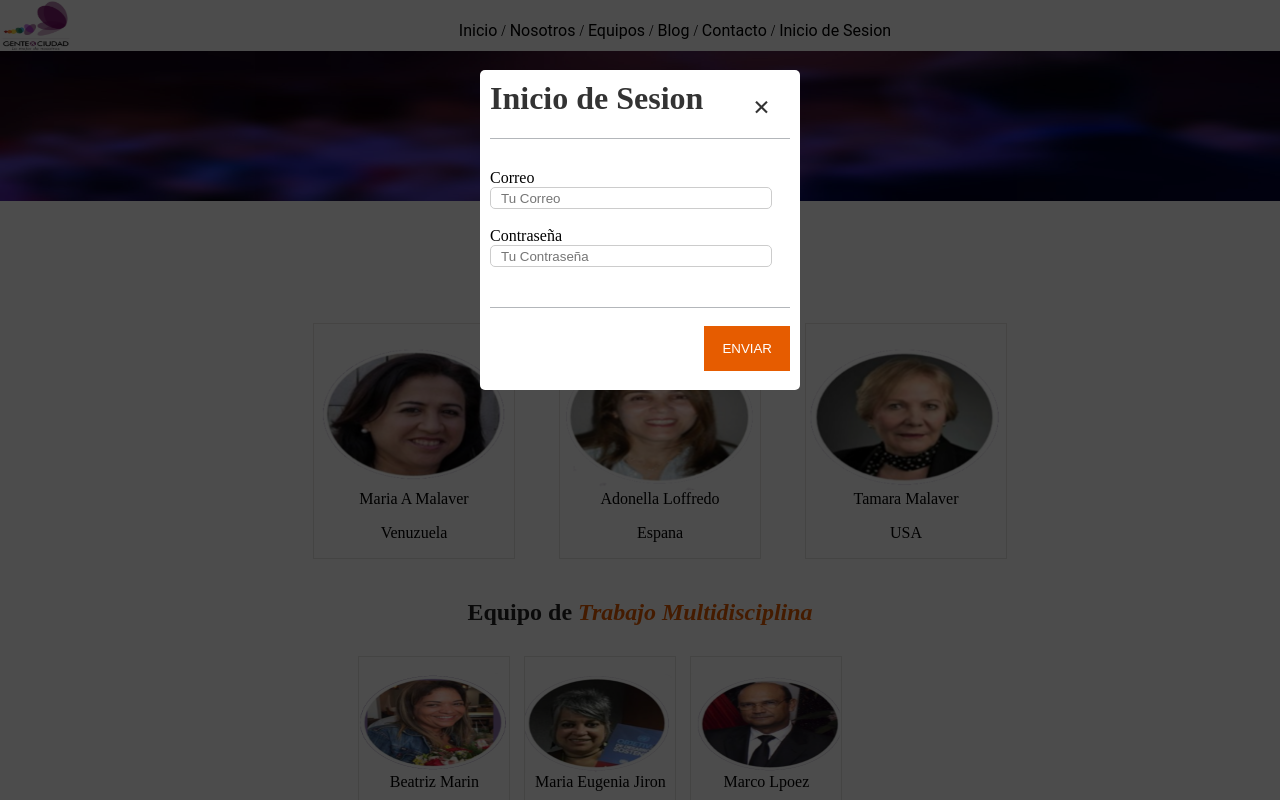
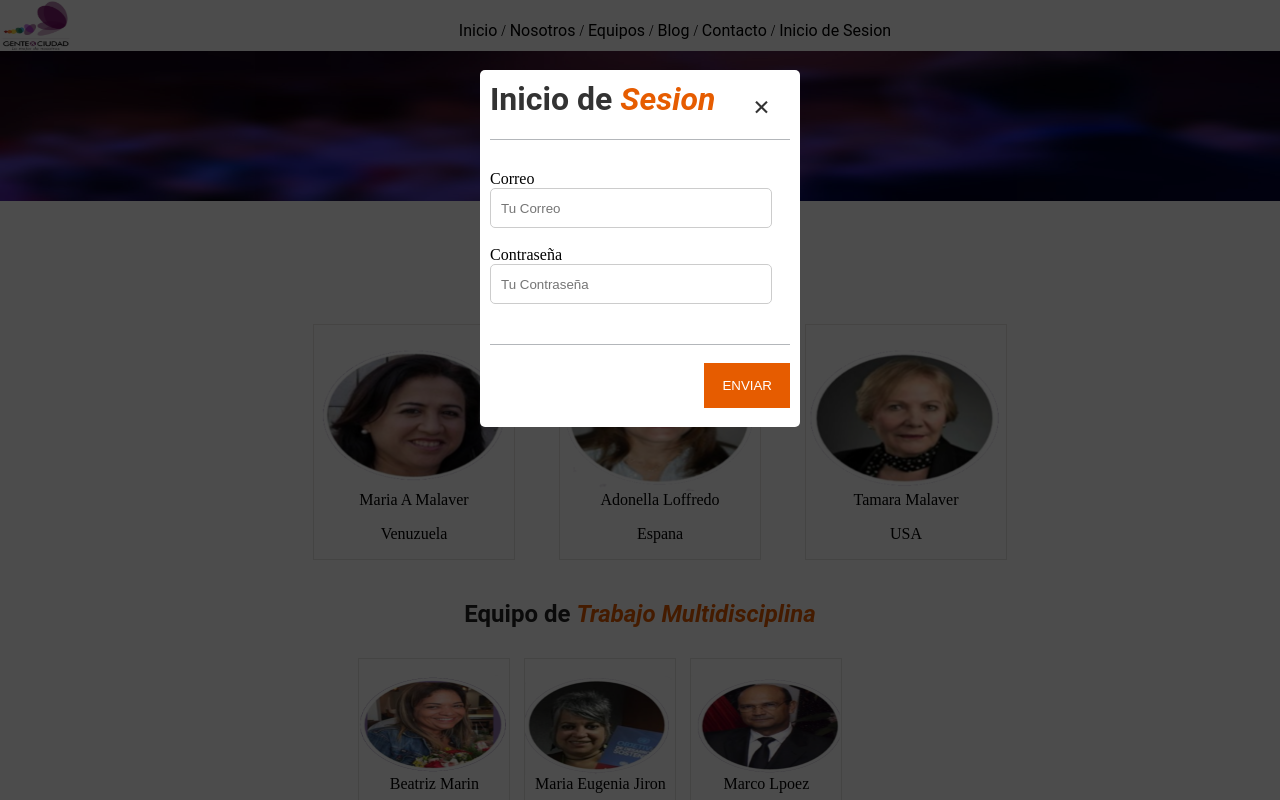
Before and after one commit to kiranrgupta26/Event-Management-System, a PHP site: page /html/Equipos.html in a window 1280 px wide, after a click on "Inicio de Sesion". Run offline with PHP 8.4, Linux system fonts and the light colour scheme.

Commit message:
Phase 2 Completed

```diff
--- a/css/cuidad.css
+++ b/css/cuidad.css
@@ -722,7 +722,7 @@ margin: 10px;
 }
 
 .logintext {
-	height: 20px;
+	height: 40px;
 	width: 94%;
 	padding: 10px;
 	border:1px solid #ccc;
@@ -747,9 +747,13 @@ margin: 10px;
 }
 
 h1,h2,h3,h4,h5,h6{
-	font: Roboto;
+	font-family: Roboto;
 }
 
 p{
-	font: Montserrat;
+	font-family:  Montserrat;
 }
+
+.popup i{
+	color: #e65c00;
+}
--- a/html/Add Event.html
+++ b/html/Add Event.html
@@ -11,7 +11,7 @@
 	<header class="topmenu">
 		<img src="../img/Logotipo.png">
 		<nav>
-			<a href="Inicio.html">Inicio </a> /
+			<a href="default.html">Inicio </a> /
 			<a href="Nosotros.html">Nosotros </a> /
 			<a href="Equipos.html">Equipos </a> /
 			<a href="#">Blog </a> /
@@ -31,7 +31,7 @@
 		<ul>
 		  <li><a href="Events.html">Events</a></li>
 		  <li><a href="Participants.html">Participants</a></li>
-		  <li><a href="Inicio.html">Logout</a></li>
+		  <li><a href="default.html">Logout</a></li>
 		</ul>
 	</nav>
 
--- a/html/Contact Us.html
+++ b/html/Contact Us.html
@@ -11,7 +11,7 @@
 	<header class="topmenu">
 		<img src="../img/Logotipo.png">
 		<nav>
-			<a href="Inicio.html">Inicio </a> /
+			<a href="default.html">Inicio </a> /
 			<a href="Nosotros.html">Nosotros </a> /
 			<a href="Equipos.html">Equipos </a> /
 			<a href="#">Blog </a> /
@@ -26,7 +26,7 @@
   		<img src="../img/homepage-one-banner.jpg" alt="Snow" style="width:100%; height: 100%;">
   		<div class="centered">
   			<h1>CONTACT US</h1>
-  			<p>HOME > CONTACT US</p>
+  			<h4>HOME > CONTACT US</h4>
   		</div>
 	</div>
 
@@ -83,7 +83,7 @@
 
 	<div id="popup1" class="overlay">
 		<div class="popup">
-			<h1>Inicio de Sesion</h1>
+			<h1>Inicio de <i>Sesion</i></h1>
 			<a class="close" href="#">&times;</a>
 			<div class="content">
 				<form method="post" action="Events.html">
--- a/html/Equipos.html
+++ b/html/Equipos.html
@@ -10,7 +10,7 @@
 	<header class="topmenu">
 		<img src="../img/Logotipo.png">
 		<nav>
-			<a href="Inicio.html">Inicio </a> /
+			<a href="default.html">Inicio </a> /
 			<a href="Nosotros.html">Nosotros </a> /
 			<a href="Equipos.html">Equipos </a> /
 			<a href="#">Blog </a> /
@@ -24,7 +24,7 @@
   		<img src="../img/homepage-one-banner.jpg" alt="Snow" style="width:100%; height: 100%;">
   		<div class="centered">
   			<h1>NUESTROS EQUIPOS</h1>
-  			<p>INCIO &nbsp;> &nbsp; Nuestros Equipos</p>
+  			<h4>INCIO &nbsp;> &nbsp; Nuestros Equipos</h4>
   		</div>
 	</div>
 
@@ -187,7 +187,7 @@
 
 	<div id="popup1" class="overlay">
 		<div class="popup">
-			<h1>Inicio de Sesion</h1>
+			<h1>Inicio de <i>Sesion</i></h1>
 			<a class="close" href="#">&times;</a>
 			<div class="content">
 				<form method="post" action="Events.html">
--- a/html/Events.html
+++ b/html/Events.html
@@ -11,7 +11,7 @@
 	<header class="topmenu">
 		<img src="../img/Logotipo.png">
 		<nav>
-			<a href="Inicio.html">Inicio </a> /
+			<a href="default.html">Inicio </a> /
 			<a href="Nosotros.html">Nosotros </a> /
 			<a href="Equipos.html">Equipos </a> /
 			<a href="#">Blog </a> /
@@ -32,7 +32,7 @@
 		  <li><a class="active" href="Events.html">Events</a></li>
 		  <li><a href="Participants.html">Participants</a></li>
 
-		  <li><a href="Inicio.html">Logout</a></li>
+		  <li><a href="default.html">Logout</a></li>
 		</ul>
 	</nav>
 
--- a/html/Nosotros.html
+++ b/html/Nosotros.html
@@ -11,7 +11,7 @@
 	<header class="topmenu">
 		<img src="../img/Logotipo.png">
 		<nav>
-			<a href="Inicio.html">Inicio </a> /
+			<a href="default.html">Inicio </a> /
 			<a href="Nosotros.html">Nosotros </a> /
 			<a href="Equipos.html">Equipos </a> /
 			<a href="#">Blog </a> /
@@ -26,7 +26,7 @@
   		<img src="../img/homepage-one-banner.jpg" alt="Snow" style="width:100%; height: 100%;">
   		<div class="centered">
   			<h1>NOSOTROS</h1>
-  			<p>INCIO <span>&nbsp;</span> > <span>&nbsp;</span> NOSOTROS</p>
+  			<h4>INCIO <span>&nbsp;</span> > <span>&nbsp;</span> NOSOTROS</h4>
   		</div>
 	</div>
 
@@ -106,7 +106,7 @@
 
 	<div id="popup1" class="overlay">
 		<div class="popup">
-			<h1>Inicio de Sesion</h1>
+			<h1>Inicio de <i>Sesion</i></h1>
 			<a class="close" href="#">&times;</a>
 			<div class="content">
 				<form method="post" action="Events.html">
--- a/html/Participants.html
+++ b/html/Participants.html
@@ -11,7 +11,7 @@
 	<header class="topmenu">
 		<img src="../img/Logotipo.png">
 		<nav>
-			<a href="Inicio.html">Inicio </a> /
+			<a href="default.html">Inicio </a> /
 			<a href="Nosotros.html">Nosotros </a> /
 			<a href="Equipos.html">Equipos </a> /
 			<a href="#">Blog </a> /
@@ -31,7 +31,7 @@
 		<ul>
 		  <li><a href="Events.html">Events</a></li>
 		  <li><a class="active" href="Participants.html">Participants</a></li>
-		  <li><a href="Inicio.html">Logout</a></li>
+		  <li><a href="default.html">Logout</a></li>
 		</ul>
 	</nav>
 
--- a/html/default.html
+++ b/html/default.html
@@ -11,7 +11,7 @@
 	<header class="topmenu">
 		<img src="../img/Logotipo.png">
 		<nav>
-			<a href="Inicio.html">Inicio </a> /
+			<a href="default.html">Inicio </a> /
 			<a href="Nosotros.html">Nosotros </a> /
 			<a href="Equipos.html">Equipos </a> /
 			<a href="#">Blog </a> /
```
